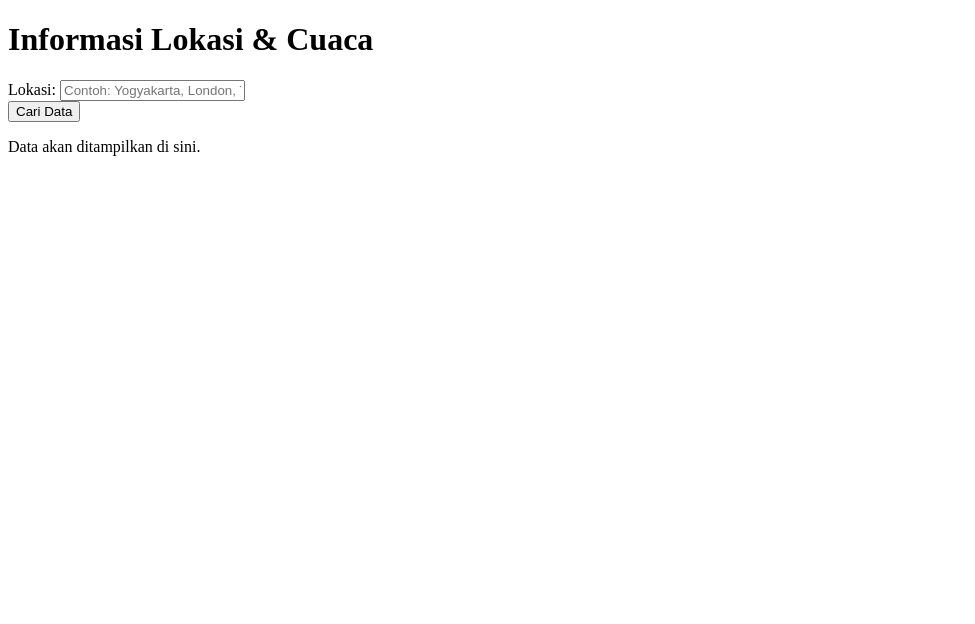
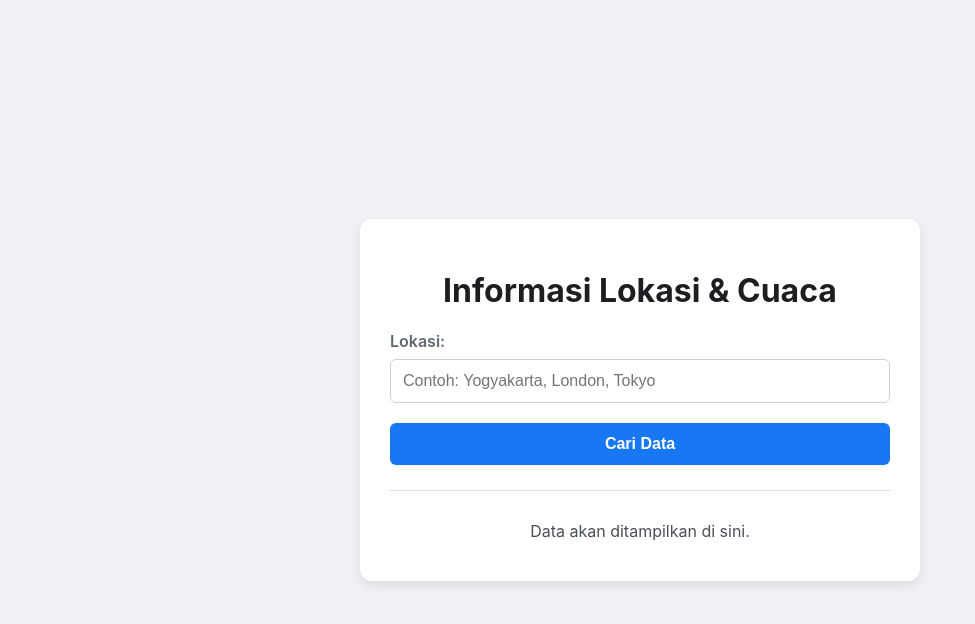
Before and after one commit to wildanindi/020_WeatherApi, a plain HTML site: page index.html in a window 1280 px wide. Shown: the whole page, without its empty margins (0-975 px from the left). Drawn offline with nearby package versions, Linux system fonts and the light colour scheme.

Commit message:
Menambah style.css agar tampilan sedikit lebih menarik

```diff
--- a/index.html
+++ b/index.html
@@ -4,7 +4,7 @@
     <meta charset="UTF-8">
     <meta name="viewport" content="width=device-width, initial-scale=1.0">
     <title>Informasi Cuaca</title>
-
+    <link rel="stylesheet" href="style.css">
 </head>
 <body>
 
--- /dev/null
+++ b/style.css
@@ -0,0 +1,76 @@
+body {
+            font-family: -apple-system, BlinkMacSystemFont, "Segoe UI", Roboto, Helvetica, Arial, sans-serif;
+            background-color: #f0f2f5;
+            display: flex;
+            justify-content: center;
+            align-items: center;
+            height: 100vh;
+            margin: 0;
+        }
+        .container {
+            background-color: #ffffff;
+            padding: 30px;
+            border-radius: 12px;
+            box-shadow: 0 4px 12px rgba(0, 0, 0, 0.1);
+            width: 100%;
+            max-width: 500px;
+        }
+        h1 {
+            text-align: center;
+            color: #1c1e21;
+        }
+        .form-group {
+            margin-bottom: 20px;
+        }
+        label {
+            display: block;
+            margin-bottom: 8px;
+            font-weight: 600;
+            color: #606770;
+        }
+        input[type="text"] {
+            width: 100%;
+            padding: 12px;
+            font-size: 16px;
+            border: 1px solid #ccd0d5;
+            border-radius: 6px;
+            box-sizing: border-box;
+        }
+        button {
+            width: 100%;
+            padding: 12px;
+            font-size: 16px;
+            font-weight: bold;
+            color: #fff;
+            background-color: #1877f2;
+            border: none;
+            border-radius: 6px;
+            cursor: pointer;
+            transition: background-color 0.2s;
+        }
+        button:hover {
+            background-color: #166fe5;
+        }
+        #hasil-data {
+            margin-top: 25px;
+            border-top: 1px solid #e0e0e0;
+            padding-top: 20px;
+        }
+        #hasil-data p {
+            margin: 10px 0;
+            font-size: 16px;
+            color: #4b4f56;
+        }
+        #hasil-data p strong {
+            color: #1c1e21;
+            min-width: 100px;
+            display: inline-block;
+        }
+        .pesan {
+            text-align: center;
+            color: #606770;
+        }
+        .error {
+            color: #d93025;
+            font-weight: bold;
+        }
```
